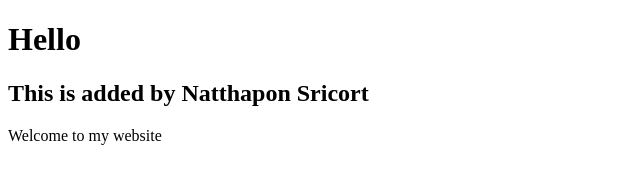
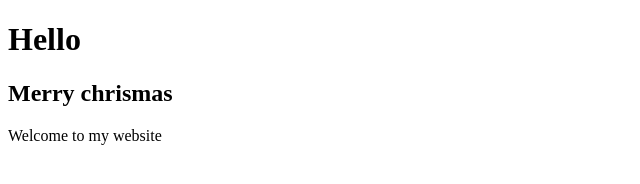
Before and after one commit to Chanapha/git-demo, a plain HTML site: page index.html in a window 1280 px wide. Shown: the whole page, without its empty margins (0-640 px from the left). Drawn offline with Linux system fonts and the light colour scheme.

Commit message:
Added text celebration

```diff
--- a/index.html
+++ b/index.html
@@ -6,7 +6,7 @@
   </head>
   <body>
       <h1>Hello</h1>
-      <h2>This is added by Natthapon Sricort</h2>
+      <h2>Merry chrismas</h2>
       <p>Welcome to my website</p>
   </body>
 </html>
```
